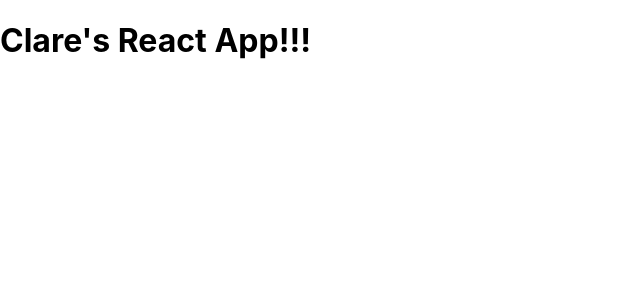
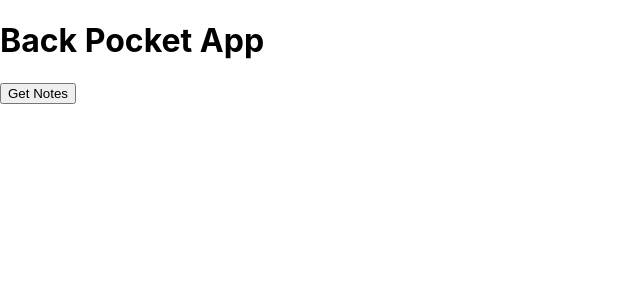
Before and after one commit to cheisentrout/back-pocket-frontend, a React (Create React App) app: page / in a window 1280 px wide. Shown: the top 300 px of the page, without its empty margins (0-640 px from the left). Built offline with nearby package versions, Linux system fonts and the light colour scheme.

Commit message:
Added first db query, draft of component tree

```diff
--- a/src/App.js
+++ b/src/App.js
@@ -1,41 +1,35 @@
 import axios from 'axios'
 import React from 'react'
 
-class App extends React.Component {
+function App() {
 
-    render() {
-        return (
-            <div>
-                <h1>Clare's React App!!!</h1>
-            </div>
+    const getNotes = () => {
+        axios
+        .get('https://tranquil-wildwood-78396.herokuapp.com/pocket/notes')
+        .then(
+            (response) => {
+                console.log(response.data);
+            }
         )
     }
+
+    return (
+        <div>
+            <h1>Back Pocket App</h1>
+            <button onClick={getNotes}>Get Notes</button>
+        </div>
+    )
 }
 
 export default App
 
-// import logo from './logo.svg';
-// import './App.css';
+// class App extends React.Component {
 //
-// function App() {
-//   return (
-//     <div className="App">
-//       <header className="App-header">
-//         <img src={logo} className="App-logo" alt="logo" />
-//         <p>
-//           Edit <code>src/App.js</code> and save to reload.
-//         </p>
-//         <a
-//           className="App-link"
-//           href="https://reactjs.org"
-//           target="_blank"
-//           rel="noopener noreferrer"
-//         >
-//           Learn React
-//         </a>
-//       </header>
-//     </div>
-//   );
+//     render() {
+//         return (
+//             <div>
+//                 <h1>Clare's React App!!!</h1>
+//             </div>
+//         )
+//     }
 // }
-//
-// export default App;
```
Also changed, not shown: src/components/CreateAccount.js (added), src/components/Home.js (added), src/components/Landing.js (added), src/components/Library.js (added), src/components/Nav.js (added).
